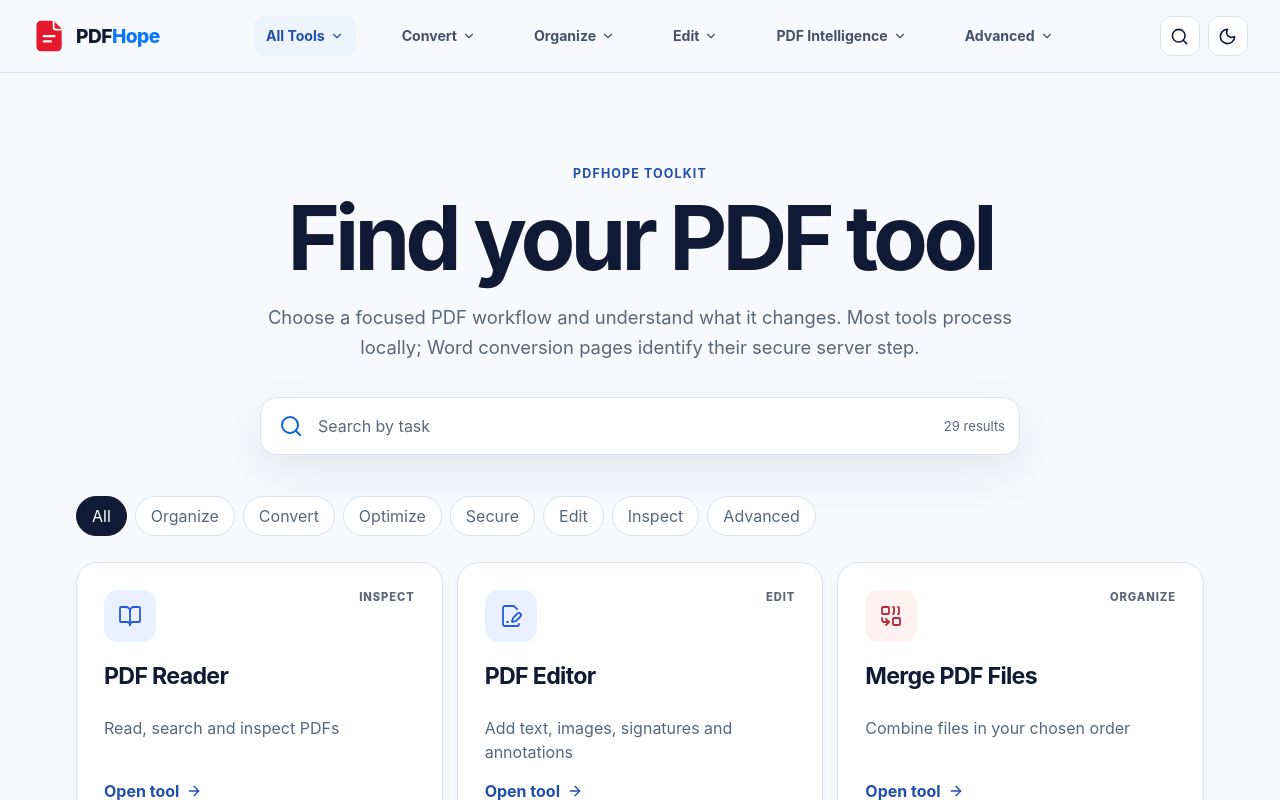
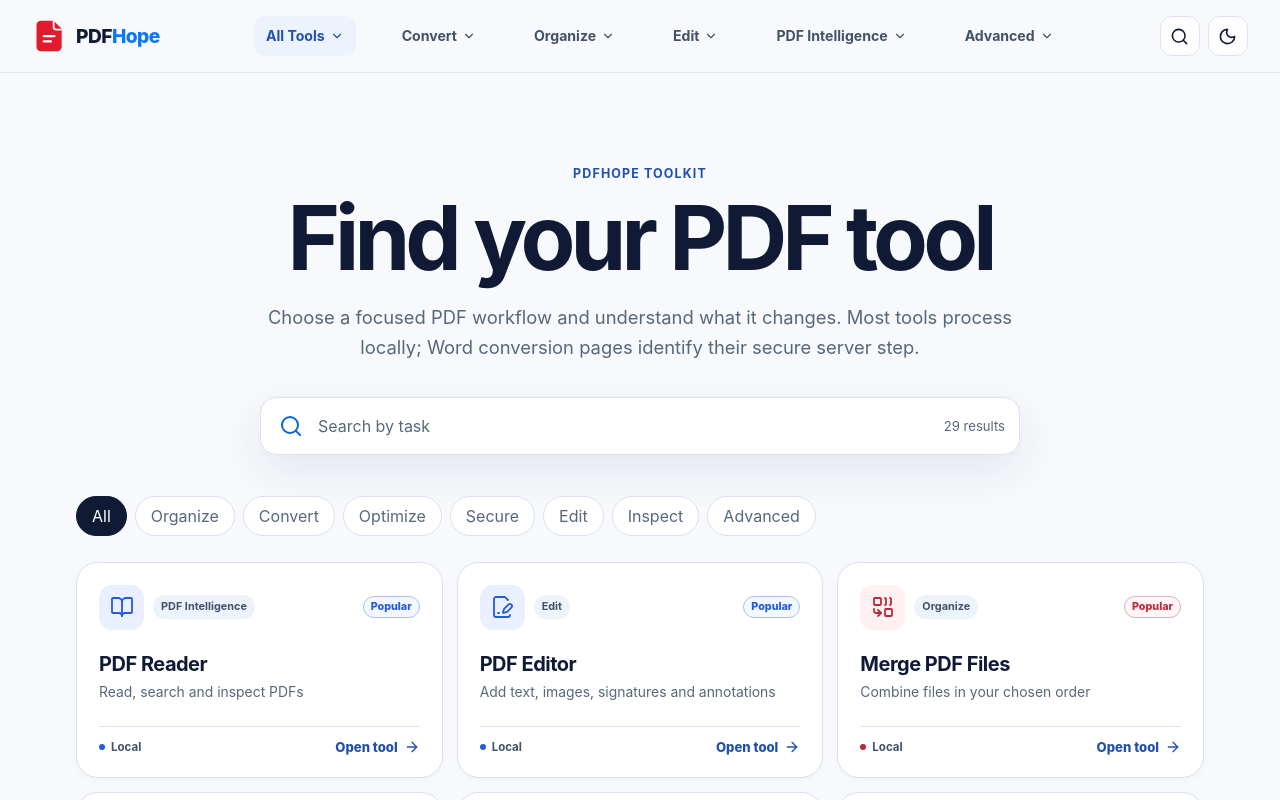
Before and after one commit to livenewsuson-cyber/pdfhope, a React (Vite) app: page /tools in a window 1280 px wide. Shown: the top 800 px of the page. Built offline with nearby package versions, Linux system fonts and the light colour scheme.

Commit message:
feat: refine premium tool card system

```diff
--- a/src/components/HomeToolDiscovery.tsx
+++ b/src/components/HomeToolDiscovery.tsx
@@ -22,7 +22,7 @@
         {filter.label}<span className="home-filter-count" aria-hidden="true">{filter.tools.length}</span>
       </button>)}
     </div>
-    <div id="home-tool-grid" className="tool-grid">{visibleTools.map((tool) => <ToolCard key={tool.slug} tool={tool} />)}</div>
+    <div id="home-tool-grid" className="tool-grid">{visibleTools.map((tool) => <ToolCard key={tool.slug} tool={tool} showBadge={activeFilter !== 'popular'} />)}</div>
     {activeFilter === 'all' && selected.tools.length > INITIAL_ALL_LIMIT && <button className="home-show-more" type="button" aria-controls="home-tool-grid" aria-expanded={expandedAll} onClick={() => setExpandedAll((current) => !current)}>{expandedAll ? 'Show fewer' : `Show all ${selected.tools.length} tools`}</button>}
   </section>
 }
--- a/src/components/ToolCard.tsx
+++ b/src/components/ToolCard.tsx
@@ -3,16 +3,28 @@
 import type { ToolDefinition } from '../types/tools'
 import { ToolIcon } from './ToolIcon'
 import { toolAccent } from '../data/toolVisuals'
+import { getToolBadge, getToolPresentationGroup, getToolProcessingMode } from '../data/toolPresentation'
 
-export function ToolCard({ tool, catalog = false }: { tool: ToolDefinition; catalog?: boolean }) {
-  return <Link className={catalog ? 'catalog-card' : 'tool-card'} to={`/${tool.slug}`} data-accent={toolAccent(tool.slug)}>
-    {catalog ? <>
-      <div className="catalog-card-top"><ToolIcon slug={tool.slug} /><span className="category-pill">{tool.category}</span></div>
-      <h2>{tool.name}</h2><p>{tool.short}</p>
-      <span className="link-label">Open tool <ArrowRight size={16} aria-hidden="true" /></span>
-    </> : <>
-      <ToolIcon slug={tool.slug} /><span><strong>{tool.name}</strong><small>{tool.short}</small></span>
-      <ArrowRight className="card-arrow" size={18} aria-hidden="true" />
-    </>}
+export function ToolCard({ tool, catalog = false, showBadge = true }: { tool: ToolDefinition; catalog?: boolean; showBadge?: boolean }) {
+  const badge = showBadge ? getToolBadge(tool) : null
+  const badgeElement = badge && <span className="tool-card-badge">{badge === 'popular' ? 'Popular' : 'New'}</span>
+
+  return <Link className={`tool-card ${catalog ? 'catalog-card' : 'tool-card--compact'}`} to={`/${tool.slug}`} data-accent={toolAccent(tool.slug)}>
+    <div className="tool-card-top">
+      <ToolIcon slug={tool.slug} />
+      {catalog && <span className="tool-card-category">{getToolPresentationGroup(tool.slug) ?? tool.category}</span>}
+      {catalog && badgeElement}
+    </div>
+    <div className="tool-card-content">
+      <div className="tool-card-title-row">
+        {catalog ? <h2>{tool.name}</h2> : <strong>{tool.name}</strong>}
+        {!catalog && badgeElement}
+      </div>
+      <p className="tool-card-description">{tool.short}</p>
+    </div>
+    <div className="tool-card-footer">
+      {catalog && <span className="tool-card-processing">{getToolProcessingMode(tool.slug)}</span>}
+      <span className="tool-card-open">{catalog && 'Open tool'} <ArrowRight size={catalog ? 16 : 18} aria-hidden="true" /></span>
+    </div>
   </Link>
 }
--- /dev/null
+++ b/src/data/toolPresentation.ts
@@ -0,0 +1,19 @@
+import { navigationGroups } from './navigation'
+import type { ToolDefinition } from '../types/tools'
+
+export type ToolBadge = 'popular' | 'new'
+export type ToolProcessingMode = 'Local' | 'Secure conversion'
+
+const presentationGroups = new Map(navigationGroups.flatMap((group) => group.tools.map((tool) => [tool.slug, group.label] as const)))
+
+export function getToolPresentationGroup(slug: string): string | undefined {
+  return presentationGroups.get(slug)
+}
+
+export function getToolProcessingMode(slug: string): ToolProcessingMode {
+  return slug === 'word-to-pdf' || slug === 'pdf-to-word' ? 'Secure conversion' : 'Local'
+}
+
+export function getToolBadge(tool: ToolDefinition): ToolBadge | null {
+  return tool.popular ? 'popular' : null
+}
--- a/src/styles/brand.css
+++ b/src/styles/brand.css
@@ -254,3 +254,45 @@
   .home-tool-filters button{flex:none;padding:0 13px}
   .tools-section .tool-grid{grid-template-columns:minmax(0,1fr)}
 }
+
+/* One card language for quick homepage discovery and the fuller tool catalog. */
+.tool-card.tool-card--compact{display:grid;grid-template-columns:auto minmax(0,1fr) auto;align-items:center;gap:13px;min-height:110px;padding:18px 19px}
+.tool-card--compact .tool-card-top{grid-column:1}
+.tool-card--compact .tool-card-content{grid-column:2;min-width:0}
+.tool-card--compact .tool-card-footer{grid-column:3;align-self:center}
+.tool-card-title-row{display:flex;align-items:center;flex-wrap:wrap;gap:3px 8px;min-width:0}
+.tool-card-title-row strong,.tool-card-title-row h2{color:var(--ink);overflow-wrap:anywhere}
+.tool-card--compact .tool-card-title-row strong{font-size:1rem;line-height:1.3;font-weight:800}
+.tool-card-description{display:-webkit-box;-webkit-box-orient:vertical;-webkit-line-clamp:2;overflow:hidden;max-width:100%;margin:5px 0 0;color:var(--text-muted);font-size:.83rem;line-height:1.42;overflow-wrap:anywhere}
+.tool-card-badge{display:inline-flex;align-items:center;min-height:22px;padding:2px 7px;border:1px solid color-mix(in srgb,var(--line) 75%,var(--tool-tone));border-radius:999px;background:color-mix(in srgb,var(--tool-tint) 55%,var(--surface));color:var(--tool-tone);font-size:.67rem;font-weight:800;line-height:1;white-space:nowrap}
+[data-theme="dark"] .tool-card .tool-card-badge{color:var(--tool-tone)}
+.tool-card-open{display:inline-flex;align-items:center;justify-content:center;gap:6px;white-space:nowrap;color:var(--text-muted);font-size:.82rem;font-weight:800}
+[data-theme="dark"] .tool-card .tool-card-open{color:var(--text-muted)}
+.tool-card-open svg{display:block;transition:transform 160ms ease,color 160ms ease}
+.tool-card:hover .tool-card-open,.tool-card:focus-visible .tool-card-open{color:var(--tool-tone)}
+[data-theme="dark"] .tool-card:hover .tool-card-open,[data-theme="dark"] .tool-card:focus-visible .tool-card-open{color:var(--tool-tone)}
+.tool-card:hover .tool-card-open svg,.tool-card:focus-visible .tool-card-open svg{transform:translateX(3px)}
+.listing-grid{grid-template-columns:repeat(3,minmax(0,1fr))}
+.listing-grid>.tool-card.catalog-card{display:grid;grid-template-columns:minmax(0,1fr);grid-template-rows:auto 1fr auto;gap:0;min-width:0;min-height:216px;padding:22px}
+.catalog-card .tool-card-top{display:flex;align-items:center;gap:9px;min-width:0}
+.catalog-card .tool-card-top .tool-icon{width:45px;height:45px;padding:10px;border-radius:13px}
+.tool-card-category{min-width:0;padding:5px 8px;border-radius:999px;background:var(--soft);color:var(--text-secondary);font-size:.68rem;font-weight:750;line-height:1.2;white-space:nowrap}
+[data-theme="dark"] .tool-card .tool-card-category{color:var(--text-secondary)}
+.catalog-card .tool-card-top .tool-card-badge{margin-left:auto}
+.catalog-card .tool-card-content{min-width:0;margin:15px 0 16px}
+.catalog-card .tool-card-title-row h2{margin:0;font-size:1.25rem;line-height:1.25;letter-spacing:-.025em}
+.catalog-card .tool-card-description{font-size:.87rem;line-height:1.48}
+.catalog-card .tool-card-footer{display:flex;align-items:center;justify-content:space-between;flex-wrap:wrap;gap:7px 12px;min-width:0;padding-top:12px;border-top:1px solid var(--line)}
+.tool-card-processing{display:inline-flex;align-items:center;gap:6px;color:var(--text-secondary);font-size:.72rem;font-weight:700;white-space:nowrap}
+[data-theme="dark"] .tool-card .tool-card-processing{color:var(--text-secondary)}
+.tool-card-processing::before{content:"";width:6px;height:6px;flex:none;border-radius:50%;background:var(--tool-tone)}
+.catalog-card .tool-card-open{color:var(--accent-dark)}
+[data-theme="dark"] .catalog-card .tool-card-open{color:var(--accent-dark)}
+@media(max-width:1100px){.listing-grid{grid-template-columns:repeat(2,minmax(0,1fr))}}
+@media(max-width:760px){
+  .listing-grid{grid-template-columns:minmax(0,1fr)}
+  .tool-card.tool-card--compact{min-height:96px;padding:15px 16px;gap:12px}
+  .tool-card--compact .tool-card-top .tool-icon{width:42px;height:42px;padding:10px}
+  .listing-grid>.tool-card.catalog-card{min-height:200px;padding:20px}
+}
+@media(prefers-reduced-motion:reduce){.tool-card-open svg{transition:none}.tool-card:hover .tool-card-open svg,.tool-card:focus-visible .tool-card-open svg{transform:none}}
```
Also changed, not shown: 1 other file (tests, documents, lock files or other folders).
